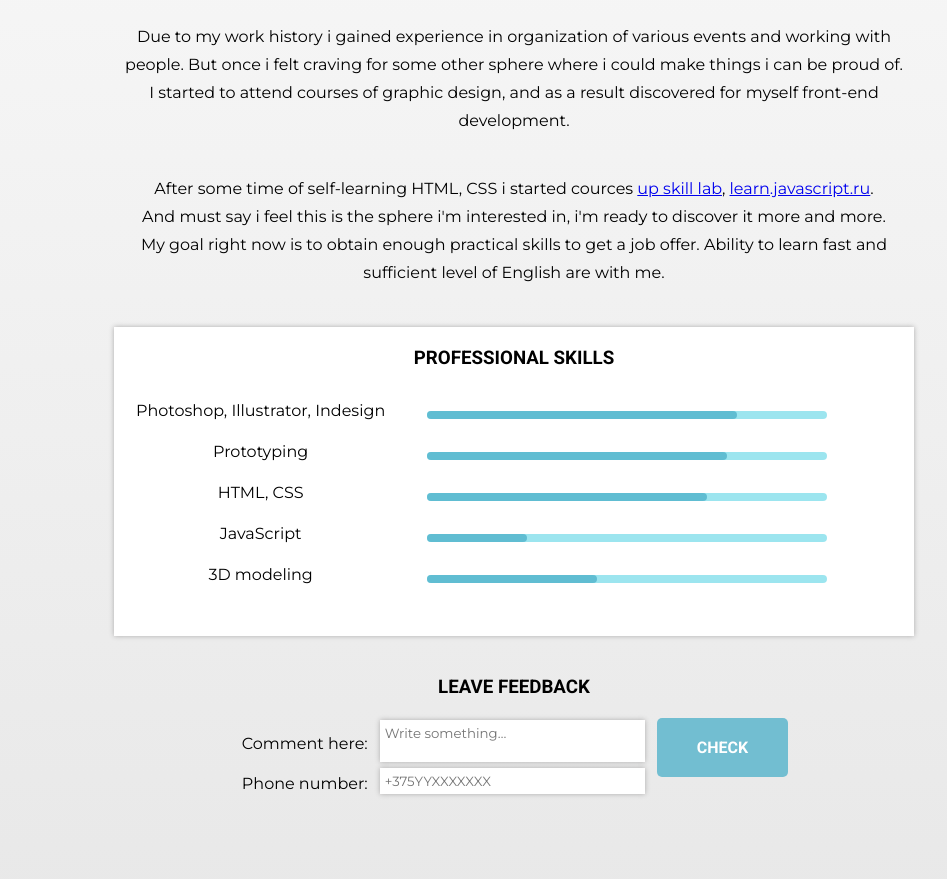
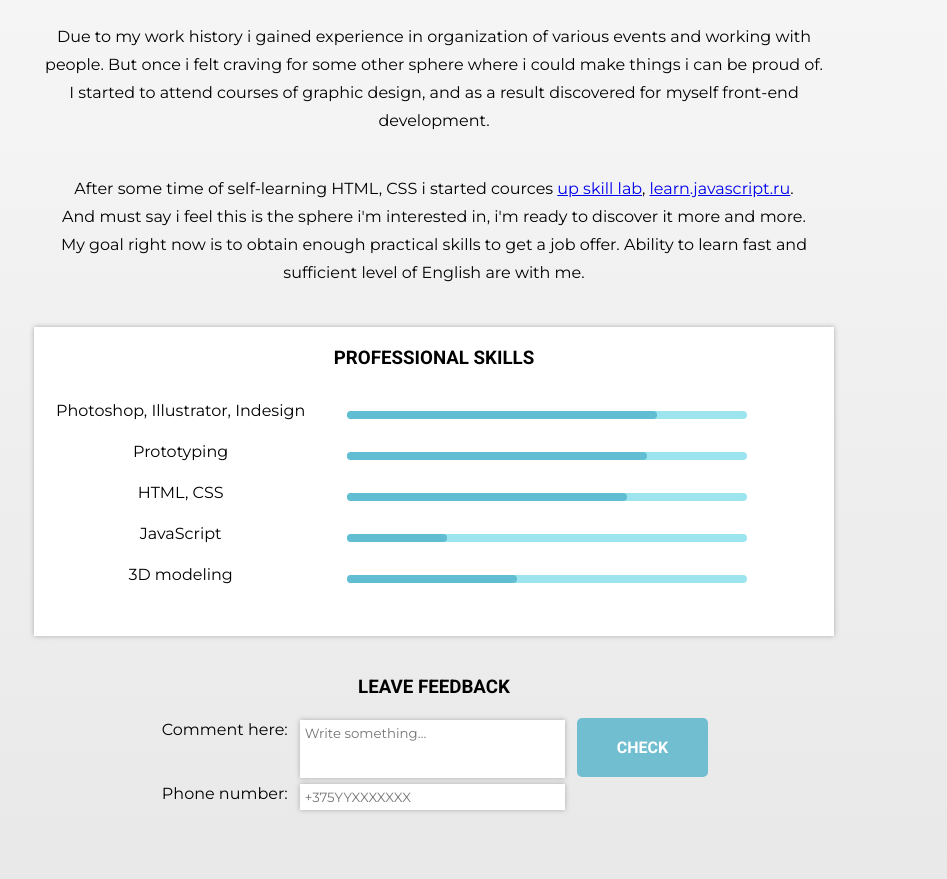
Before and after one commit to avpankov/Pre-Task-Front-End, a plain HTML site: page index.html in a window 1280 px wide. Shown: the part 672-1551 px from the top of the page, without its empty margins (206-1153 px from the left). Drawn offline with Linux system fonts and the light colour scheme.

Commit message:
Add files via upload

```diff
--- a/index.html
+++ b/index.html
@@ -9,7 +9,7 @@
     <link rel="preconnect" href="https://fonts.gstatic.com" crossorigin>
     <link href="https://fonts.googleapis.com/css2?family=Montserrat:wght@200;400&family=Roboto:wght@700&display=swap" rel="stylesheet">
     <script src="https://kit.fontawesome.com/74e7c74d87.js" crossorigin="anonymous"></script>
-    <title>Document</title>
+    <title>PA-Pre Task Front-End</title>
 </head>
 <body>
     <header class='header'></header>
@@ -142,7 +142,7 @@
                                     <p>Comment here: </p>
                                 </td>
                                 <td>
-                                    <textarea name="comment" id="comment" cols="30" rows="2" placeholder="Write something…"></textarea>
+                                    <textarea name="comment" id="comment" cols="30" rows="3" placeholder="Write something…"></textarea>
                                 </td>
                             </tr>
                             <tr>
--- a/style.css
+++ b/style.css
@@ -38,10 +38,10 @@ main {
 .wrapper {
     margin: auto;
     width: 800px;
-    /* height: 200px; */
     position: absolute;
     top: -150px;
-    left: 25%;
+    left: 50%;
+    margin-left: -400px;
 }
 
 .intro {
@@ -218,6 +218,7 @@ main {
 }
 
 .container table td:first-child {
+    vertical-align: top;
     padding-right: 10px;
 }
 .comment textarea {
```
